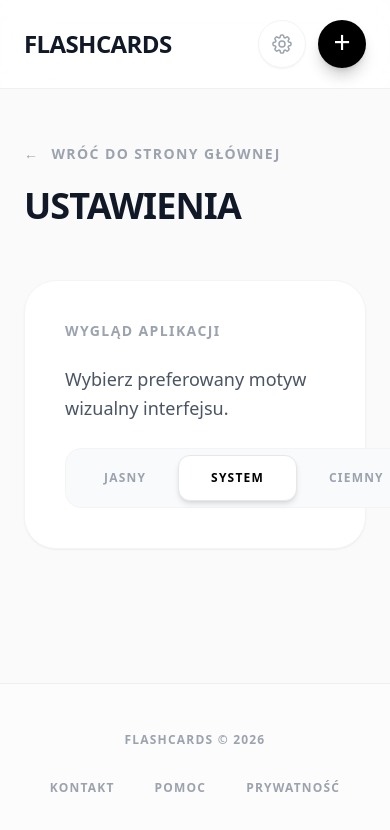
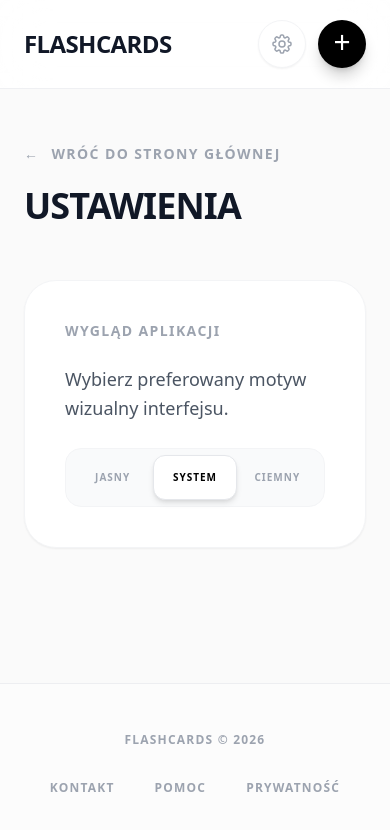
Before and after one commit to Deqq505/Aplikacja-internetowa-do-tworzenia-i-nauki-z-fiszek, a React (Vite) app: page / in a window 390 px wide. Both pictures are taken after a click on the button 282 px from the left and 44 px from the top of the page. Shown: the top 830 px of the page. Built offline with nearby package versions, Linux system fonts and the light colour scheme.

Commit message:
Aktualizacja mobilnego UI

```diff
--- a/src/App.jsx
+++ b/src/App.jsx
@@ -13,8 +13,14 @@ const PageHeader = ({ title, setView, isDark }) => (
 );
 
 export default function App() {
-    const [theme, setTheme] = useState('system');
-    const [systemIsDark, setSystemIsDark] = useState(false);
+    const [theme, setTheme] = useState(() => localStorage.getItem('flashcards-theme') || 'system');
+    const [systemIsDark, setSystemIsDark] = useState(() => {
+        if (typeof window !== 'undefined' && window.matchMedia) {
+            return window.matchMedia('(prefers-color-scheme: dark)').matches;
+        }
+        return false;
+    });
+
     const [logoClicks, setLogoClicks] = useState(0);
     const [view, setView] = useState('home');
     const [mode, setMode] = useState(null);
@@ -51,18 +57,24 @@ export default function App() {
     const deck = decks.find(d => d.id === currentDeckId);
 
     useEffect(() => {
-        const savedTheme = localStorage.getItem('flashcards-theme');
-        if (savedTheme) {
-            setTheme(savedTheme);
-        } else {
-            setTheme('system');
+        if (typeof window !== 'undefined' && window.matchMedia) {
+            const mediaQuery = window.matchMedia('(prefers-color-scheme: dark)');
+            const listener = (e) => setSystemIsDark(e.matches);
+
+            if (mediaQuery.addEventListener) {
+                mediaQuery.addEventListener('change', listener);
+            } else if (mediaQuery.addListener) {
+                mediaQuery.addListener(listener);
+            }
+
+            return () => {
+                if (mediaQuery.removeEventListener) {
+                    mediaQuery.removeEventListener('change', listener);
+                } else if (mediaQuery.removeListener) {
+                    mediaQuery.removeListener(listener);
+                }
+            };
         }
-
-        const mediaQuery = window.matchMedia('(prefers-color-scheme: dark)');
-        setSystemIsDark(mediaQuery.matches);
-        const listener = (e) => setSystemIsDark(e.matches);
-        mediaQuery.addEventListener('change', listener);
-        return () => mediaQuery.removeEventListener('change', listener);
     }, []);
 
     useEffect(() => {
@@ -439,22 +451,22 @@ export default function App() {
                                     <p className={`text-lg leading-relaxed font-light ${isDark ? 'text-gray-400' : 'text-gray-600'}`}>
                                         Wybierz preferowany motyw wizualny interfejsu.
                                     </p>
-                                    <div className={`flex p-1.5 rounded-2xl border transition-colors duration-500 ${isDark ? 'bg-[#1a1a1a] border-gray-800' : 'bg-gray-50 border-gray-100'}`}>
+                                    <div className={`flex w-full sm:w-auto p-1.5 rounded-2xl border transition-colors duration-500 ${isDark ? 'bg-[#1a1a1a] border-gray-800' : 'bg-gray-50 border-gray-100'}`}>
                                         <button
                                             onClick={() => setTheme('light')}
-                                            className={`px-8 py-3.5 rounded-xl text-xs font-bold uppercase tracking-widest transition-all duration-300 ${theme === 'light' ? (isDark ? 'bg-[#333] text-white shadow-md border border-gray-700' : 'bg-white text-black shadow-md border border-gray-200') : (isDark ? 'text-gray-500 hover:text-white' : 'text-gray-400 hover:text-black')}`}
+                                            className={`flex-1 sm:flex-none px-2 md:px-8 py-3.5 rounded-xl text-[10px] md:text-xs font-bold uppercase tracking-widest transition-all duration-300 ${theme === 'light' ? (isDark ? 'bg-[#333] text-white shadow-md border border-gray-700' : 'bg-white text-black shadow-md border border-gray-200') : (isDark ? 'text-gray-500 hover:text-white' : 'text-gray-400 hover:text-black')}`}
                                         >
                                             Jasny
                                         </button>
                                         <button
                                             onClick={() => setTheme('system')}
-                                            className={`px-8 py-3.5 rounded-xl text-xs font-bold uppercase tracking-widest transition-all duration-300 ${theme === 'system' ? (isDark ? 'bg-[#333] text-white shadow-md border border-gray-700' : 'bg-white text-black shadow-md border border-gray-200') : (isDark ? 'text-gray-500 hover:text-white' : 'text-gray-400 hover:text-black')}`}
+                                            className={`flex-1 sm:flex-none px-2 md:px-8 py-3.5 rounded-xl text-[10px] md:text-xs font-bold uppercase tracking-widest transition-all duration-300 ${theme === 'system' ? (isDark ? 'bg-[#333] text-white shadow-md border border-gray-700' : 'bg-white text-black shadow-md border border-gray-200') : (isDark ? 'text-gray-500 hover:text-white' : 'text-gray-400 hover:text-black')}`}
                                         >
                                             System
                                         </button>
                                         <button
                                             onClick={() => setTheme('dark')}
-                                            className={`px-8 py-3.5 rounded-xl text-xs font-bold uppercase tracking-widest transition-all duration-300 ${theme === 'dark' ? (isDark ? 'bg-[#333] text-white shadow-md border border-gray-700' : 'bg-white text-black shadow-md border border-gray-200') : (isDark ? 'text-gray-500 hover:text-white' : 'text-gray-400 hover:text-black')}`}
+                                            className={`flex-1 sm:flex-none px-2 md:px-8 py-3.5 rounded-xl text-[10px] md:text-xs font-bold uppercase tracking-widest transition-all duration-300 ${theme === 'dark' ? (isDark ? 'bg-[#333] text-white shadow-md border border-gray-700' : 'bg-white text-black shadow-md border border-gray-200') : (isDark ? 'text-gray-500 hover:text-white' : 'text-gray-400 hover:text-black')}`}
                                         >
                                             Ciemny
                                         </button>
```
